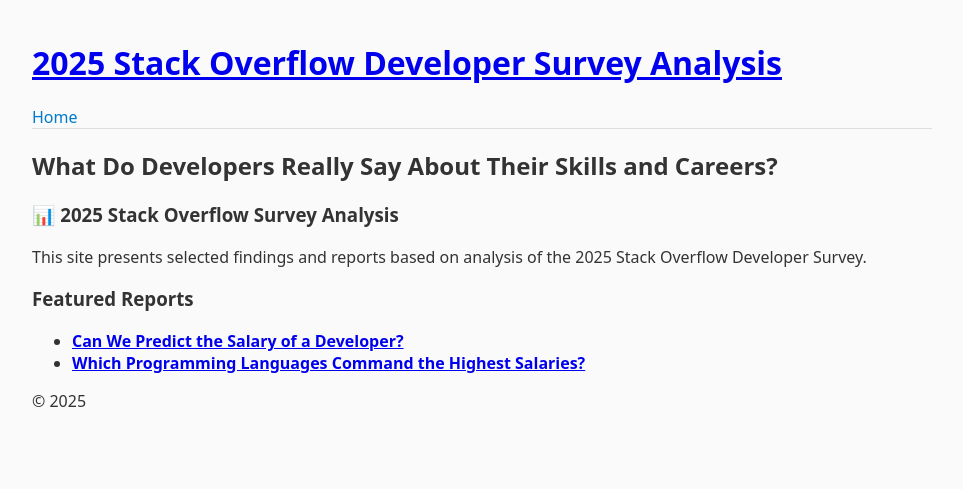
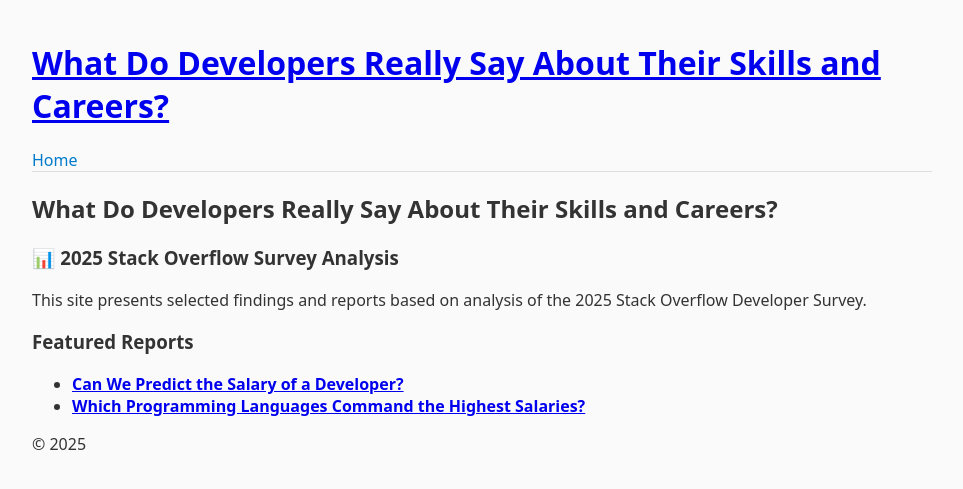
Before and after one commit to ilvfruits/stackoverflow-survey-2025, a Jekyll site: the page built from docs/index.md, in a window 1280 px wide. Shown: the top 489 px of the page, without its empty margins (158-1121 px from the left). Built offline with Jekyll 4.4.1, drawn with Linux system fonts in a browser that asks for light colours.

Commit message:
Update _config.yml

```diff
--- a/docs/_config.yml
+++ b/docs/_config.yml
@@ -1,4 +1,4 @@
-title: "2025 Stack Overflow Developer Survey Analysis"
+title: "What Do Developers Really Say About Their Skills and Careers?"
 description: "Data analysis & ML insights from developer survey data"
 markdown: kramdown
 highlighter: rouge
```
